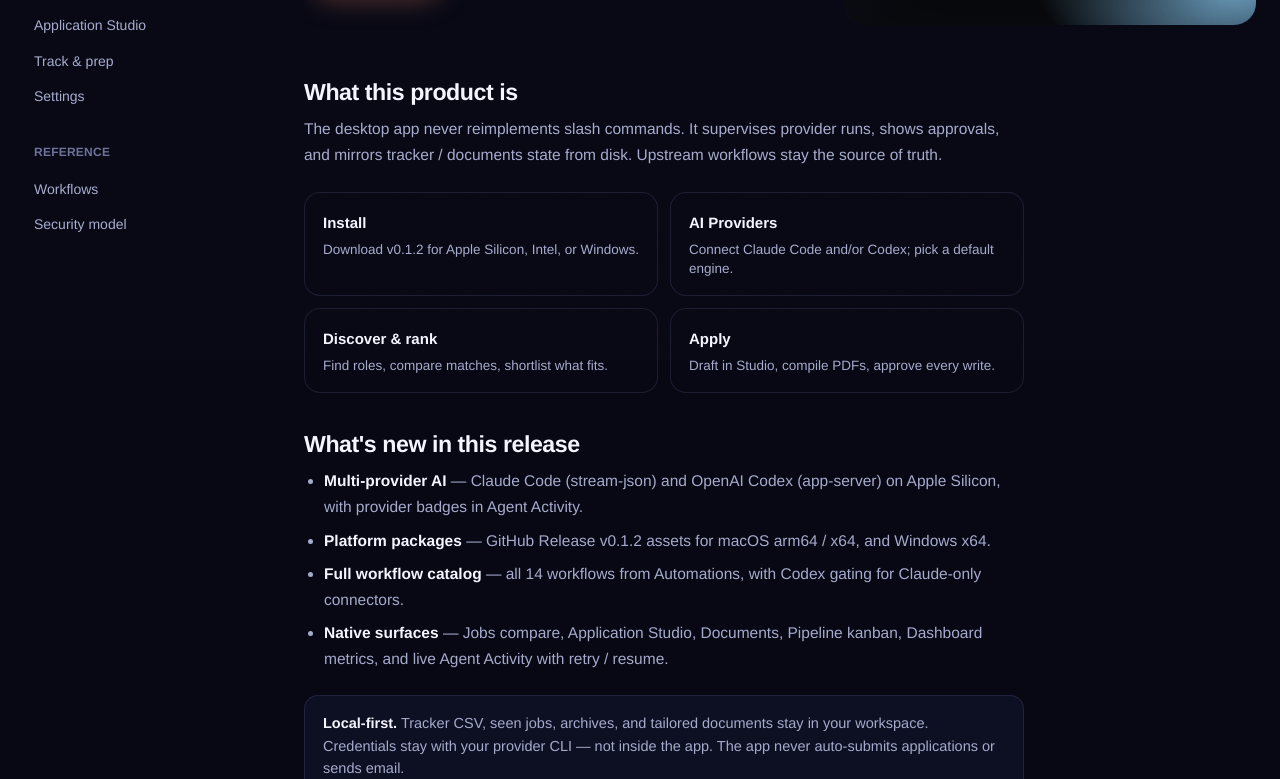
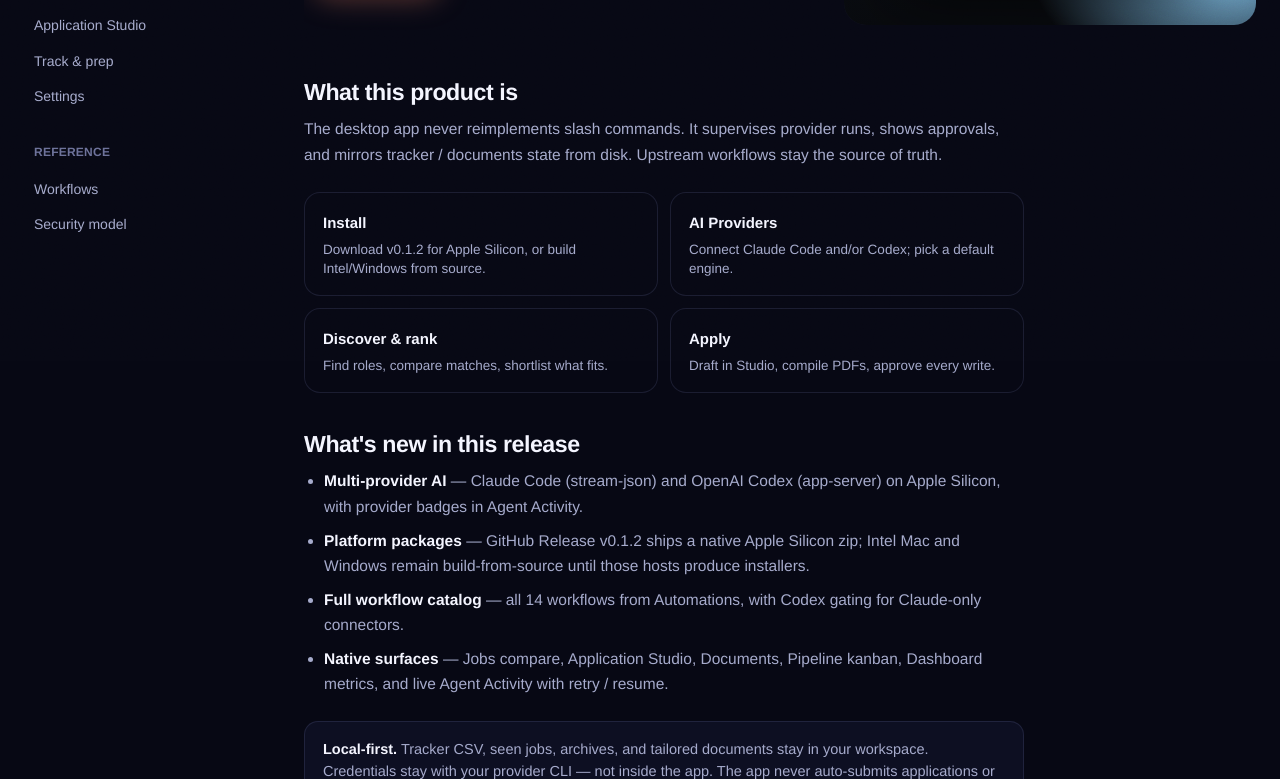
Before and after one commit to AnkitParekh007/job-search-assistant, a React (Vite) app in the folder market-site/: page /docs in a window 1280 px wide. Shown: the part 439-1218 px from the top of the page. Built offline with nearby package versions, Linux system fonts and the light colour scheme; a web font is replaced by a local one.

Commit message:
Align download docs and market-site copy with the sole v0.1.2 Apple Silicon release.
Remove stale v0.1.1 / multi-platform package claims so website, README, and install docs match GitHub assets.

```diff
--- a/market-site/src/pages/docs/DocsPages.tsx
+++ b/market-site/src/pages/docs/DocsPages.tsx
@@ -72,7 +72,7 @@ export function DocsOverview() {
         <div className="docs-card-grid">
           <Link className="docs-card" to="/docs/install">
             <strong>Install</strong>
-            <span>Download v{RELEASE_VERSION} for Apple Silicon, Intel, or Windows.</span>
+            <span>Download v{RELEASE_VERSION} for Apple Silicon, or build Intel/Windows from source.</span>
           </Link>
           <Link className="docs-card" to="/docs/providers">
             <strong>AI Providers</strong>
@@ -95,8 +95,8 @@ export function DocsOverview() {
             Apple Silicon, with provider badges in Agent Activity.
           </li>
           <li>
-            <strong>Platform packages</strong> — GitHub Release {RELEASE_TAG} assets for macOS arm64 / x64,
-            and Windows x64.
+            <strong>Platform packages</strong> — GitHub Release {RELEASE_TAG} ships a native Apple Silicon
+            zip; Intel Mac and Windows remain build-from-source until those hosts produce installers.
           </li>
           <li>
             <strong>Full workflow catalog</strong> — all 14 workflows from Automations, with Codex
@@ -130,12 +130,12 @@ export function DocsQuickstart() {
           <li>
             <div>
               <strong>Download the app</strong>
-              Grab the {RELEASE_TAG} package for your platform from{" "}
+              Grab the {RELEASE_TAG} Apple Silicon package from{" "}
               <Link to="/download">Download</Link> (or{" "}
               <a href={RELEASES_PAGE} rel="noopener">
                 GitHub Releases
               </a>
-              ). On macOS, first launch may need right-click → Open.
+              ). First launch may need right-click → Open.
             </div>
           </li>
           <li>
@@ -192,7 +192,7 @@ export function DocsInstall() {
       <article className="docs-article">
         <h1>Install</h1>
         <p className="lede">
-          Download {RELEASE_TAG} for your platform, or build the Apple Silicon app from source.
+          Download {RELEASE_TAG} for Apple Silicon, or build Intel/Windows (and Apple Silicon) from source.
         </p>
 
         <h2>Download packages ({RELEASE_TAG})</h2>
--- a/market-site/src/pages/docs/nav.ts
+++ b/market-site/src/pages/docs/nav.ts
@@ -72,7 +72,7 @@ export const DOCS_META: Record<
   install: {
     section: "get-started",
     title: "Install — Docs — AI Job Search Assistant",
-    description: "Download v0.1.1 for your platform or build from source; install AI providers and tools.",
+    description: "Download v0.1.2 for Apple Silicon or build Intel/Windows from source; install AI providers and tools.",
     path: "/docs/install",
   },
   "first-run": {
```
Also changed, not shown: 3 other files (tests, documents, lock files or other folders).
